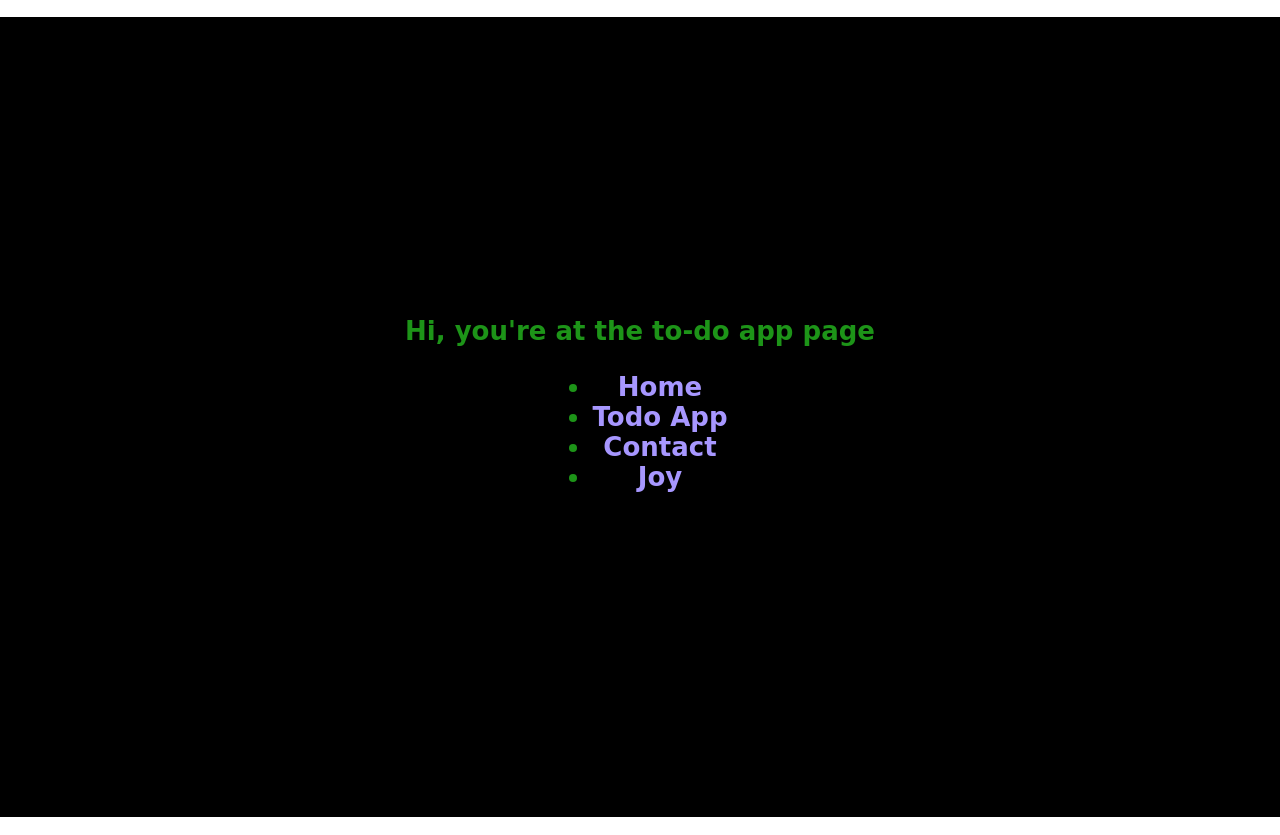
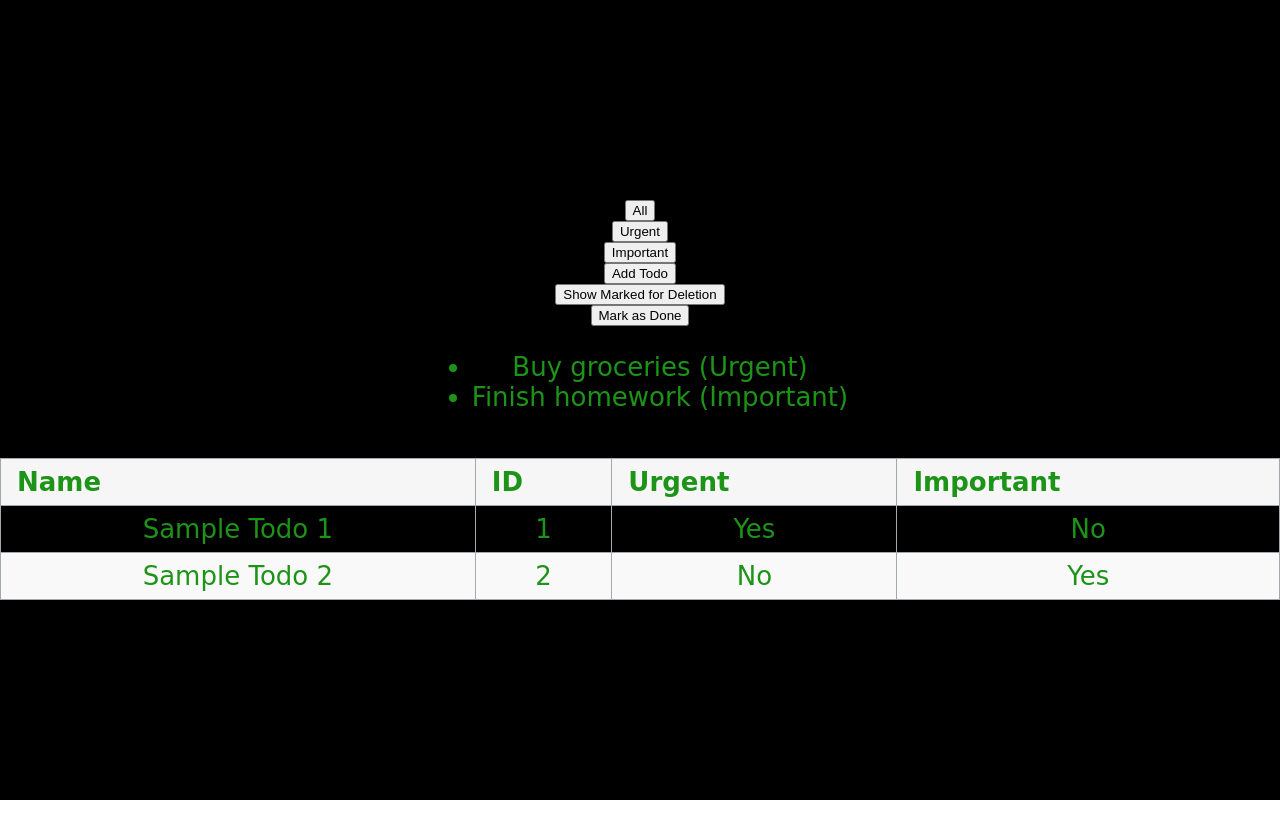
Before and after one commit to aelishRollo/personal-site, a React (Create React App) app: page /Todo in a window 1280 px wide. After the commit the page ends 800 px from the top, so only its background shows below. Built offline with nearby package versions, Linux system fonts and the light colour scheme.

Commit message:
Prepare to replace Joy.tsx with Todo.tsx

```diff
--- a/src/components/Todo.tsx
+++ b/src/components/Todo.tsx
@@ -1,10 +1,196 @@
-import React from 'react';
-import Lank from './Lank'
+import React, { useState, useEffect, FormEvent, ReactElement } from 'react';
+import '../App.css';
+import TodoTable from './TodoTable';
+
+type TodoType = {
+    id: number;
+    name: string;
+    urgent: boolean;
+    important: boolean;
+};
+
+type TodoFormProps = {
+    addTodo: (todo: TodoType) => void;
+}
+
+
+
+type TodoListProps = {
+    todos: TodoType[];
+    deleteMode: boolean;
+    toDelete: number[];
+    toggleDelete: (id: number) => void;
+};
+
+
 export default function App() {
-  return (
-    <h1 className='App-header'>
-        Hi, you're at the to-do app page
-        <Lank/>
-    </h1>
-  );
+    const [deleteMode, setDeleteMode] = useState(false);
+    const [todos, setTodos] = useState<TodoType[]>([]);
+    const [displayTodos, setDisplayTodos] = useState<TodoType[]>([]);
+    const [toDelete, setToDelete] = useState<number[]>([]);
+
+    const [showForm, setShowForm] = useState(false);
+
+    const handleDeleteConfirmation = () => {
+        const updatedTodos = todos.filter(todo => !toDelete.includes(todo.id));
+        setTodos(updatedTodos);
+        setDisplayTodos(updatedTodos);
+        setDeleteMode(false);
+        setToDelete([]);
+        localStorage.setItem('todos', JSON.stringify(updatedTodos));
+    }
+
+    const toggleDelete = (id: number) => {
+        if (toDelete.includes(id)) {
+            setToDelete(prevToDelete => prevToDelete.filter(todoId => todoId !== id));
+        } else {
+            setToDelete(prevToDelete => [...prevToDelete, id]);
+        }
+    };
+
+
+    type FilterType = 'all' | 'urgent' | 'important' | 'delete';
+
+    const filterTodos = (type: FilterType) => {
+        switch (type) {
+            case 'urgent':
+                setDisplayTodos(todos.filter(todo => todo.urgent));
+                break;
+            case 'important':
+                setDisplayTodos(todos.filter(todo => todo.important));
+                break;
+            case 'delete':
+                setDisplayTodos(todos.filter(todo => toDelete.includes(todo.id)));
+                break;
+            default:
+                setDisplayTodos(todos);
+                break;
+        }
+    };
+
+
+
+
+
+
+    function TodoForm({ addTodo }: TodoFormProps): JSX.Element {
+        const [name, setName] = useState('');
+        const [urgent, setUrgent] = useState(false);
+        const [important, setImportant] = useState(false);
+
+        const handleSubmit = (e: FormEvent) => {
+            e.preventDefault();
+            addTodo({ id: Date.now(), name, urgent, important });
+            setName('');
+            setUrgent(false);
+            setImportant(false);
+        }
+
+
+        return (
+            <form onSubmit={handleSubmit}>
+                <input
+                    type="text"
+                    value={name}
+                    onChange={e => setName(e.target.value)}
+                    placeholder="Todo Name"
+                />
+                <label>
+                    Urgent:
+                    <input
+                        type="checkbox"
+                        checked={urgent}
+                        onChange={e => setUrgent(e.target.checked)}
+                    />
+                </label>
+                <label>
+                    Important:
+                    <input
+                        type="checkbox"
+                        checked={important}
+                        onChange={e => setImportant(e.target.checked)}
+                    />
+                </label>
+                <button type="submit">Add</button>
+            </form>
+        );
+
+
+    }
+
+
+    useEffect(() => {
+        async function fetchData() {
+            const localStorageData = localStorage.getItem('todos');
+            if (localStorageData) {
+                const localTodos = JSON.parse(localStorageData);
+                setTodos(localTodos);
+                setDisplayTodos(localTodos);
+            } else {
+                const response = await fetch(process.env.PUBLIC_URL + '/todo.json');
+                const data = await response.json();
+                setTodos(data);
+                setDisplayTodos(data);
+            }
+        }
+        fetchData();
+    }, []);
+
+    const addTodo = (newTodo: TodoType) => {
+        const updatedTodos = [...todos, newTodo];
+        setTodos(updatedTodos);
+        setDisplayTodos(updatedTodos);
+        setShowForm(false);
+        localStorage.setItem('todos', JSON.stringify(updatedTodos));
+    };
+
+    function TodoList({ todos, deleteMode, toDelete, toggleDelete }: TodoListProps) {
+        return (
+            <ul>
+                {todos.map(todo => (
+                    <li key={todo.id}>
+                        {deleteMode && (
+                            <input
+                                type="checkbox"
+                                checked={toDelete.includes(todo.id)} // This line ensures the checkbox reflects the toDelete state
+                                onChange={() => toggleDelete(todo.id)}
+                            />
+                        )}
+                        {todo.name}
+                        {todo.urgent && <span> (Urgent)</span>}
+                        {todo.important && <span> (Important)</span>}
+                    </li>
+                ))}
+            </ul>
+        );
+    }
+
+
+    return (
+        <div className="App-header">
+            {!showForm ? (
+                <>
+                    <button onClick={() => filterTodos('all')}>All</button>
+                    <button onClick={() => filterTodos('urgent')}>Urgent</button>
+                    <button onClick={() => filterTodos('important')}>Important</button>
+                    <button onClick={() => setShowForm(true)}>Add Todo</button>
+                    <button onClick={() => filterTodos('delete')}>Show Marked for Deletion</button>
+                    {deleteMode && <button onClick={handleDeleteConfirmation}>Confirm Delete</button>}
+                    <button onClick={() => setDeleteMode(!deleteMode)}>
+                        {deleteMode ? "Cancel Delete" : "Mark as Done"}
+                    </button>
+                    <TodoList todos={displayTodos} deleteMode={deleteMode} toDelete={toDelete} toggleDelete={toggleDelete} />
+                </>
+            ) : (
+                <TodoForm addTodo={addTodo} />
+            )}
+            <TodoTable />
+        </div>
+    );
+
+
+
+
+
+
 }
```
